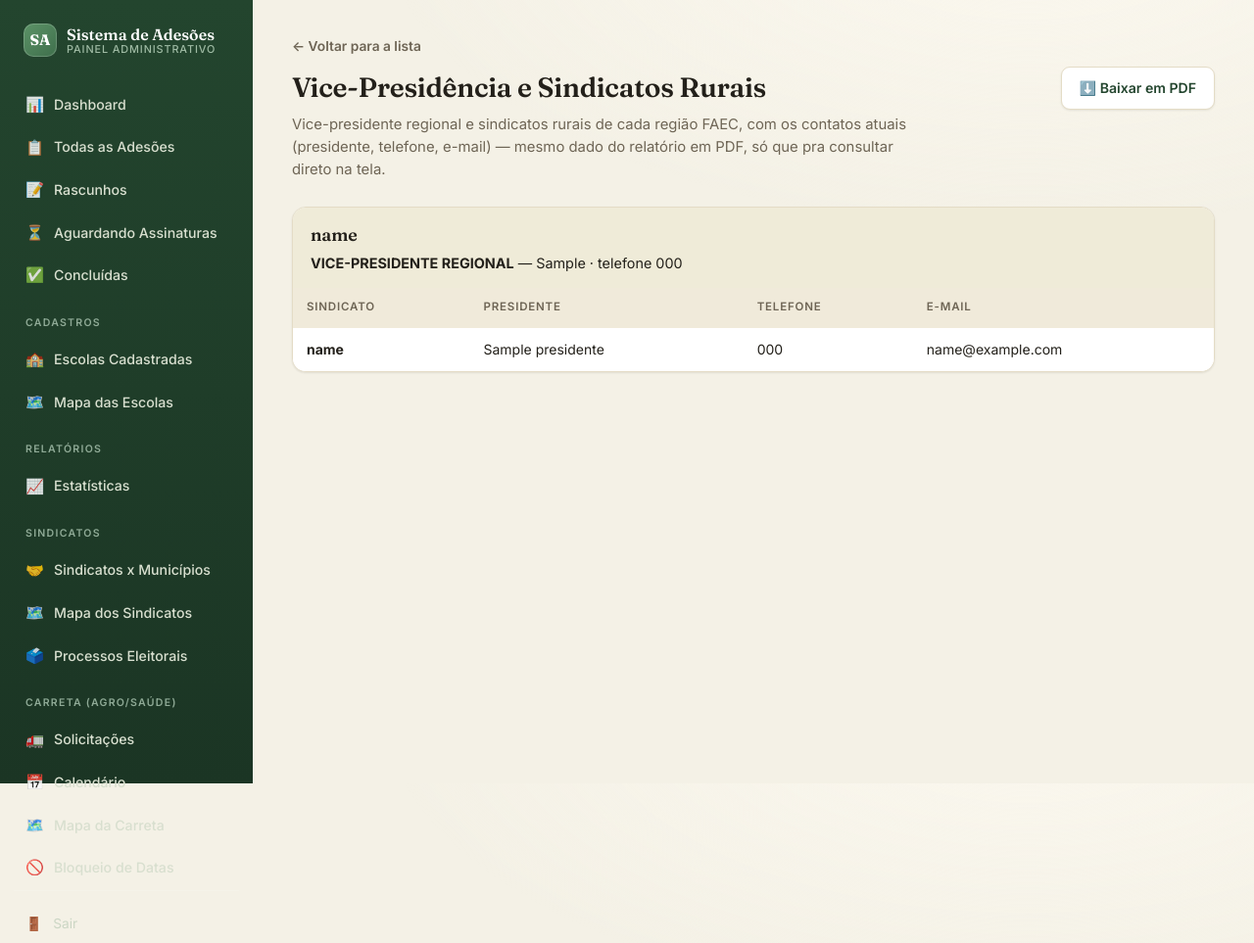
After one commit to Ciiagro/adesoes_ps, a Flask app: template templates/admin_sindicatos_vice_presidencia.html in a window 1280 px wide. The commit adds this page. Shown: the whole page at 98% size. Run offline with Flask 3, Linux system fonts and the light colour scheme; the template is opened without the code that fills it: most values are stand-ins (such as "Sample title", 1, 10 or a date in 2020); parts of the project's set-up code (start-up, migrations or seed data) failed here and were passed over.

Commit message:
Adiciona tela de Vice-Presidência e Sindicatos Rurais (com link pro PDF)

```diff
--- a/app.py
+++ b/app.py
@@ -1374,6 +1374,25 @@ def admin_sindicatos_ficha():
     )
 
 
+@app.route("/admin/sindicatos/vice-presidencia")
+def admin_sindicatos_vice_presidencia():
+    """Mostra na tela os mesmos dados do "Relatório de Contatos dos
+    Sindicatos por Região FAEC" (vice-presidência regional + sindicatos
+    de cada região, com presidente/telefone/e-mail) — a versão em PDF
+    continua disponível a partir daqui, pra quem quiser baixar/imprimir."""
+    resp = acesso_gestao_sindicatos_obrigatorio()
+    if resp:
+        return resp
+
+    db = SessionLocal()
+    return render_template(
+        "admin_sindicatos_vice_presidencia.html",
+        pagina_ativa="sindicatos",
+        apenas_sindicatos=True,
+        regioes=sind.montar_estrutura_relatorio_contatos(db),
+    )
+
+
 @app.route("/admin/sindicatos/relatorio-contatos")
 def admin_sindicatos_relatorio_contatos():
     """Gera o "Relatório de Contatos dos Sindicatos por Região FAEC" em
--- a/templates/admin_sindicatos.html
+++ b/templates/admin_sindicatos.html
@@ -80,7 +80,7 @@
   <a class="btn" href="{{ url_for('admin_sindicato_novo') }}">➕ Novo sindicato</a>
   <a class="btn secundario" href="{{ url_for('admin_sindicatos_exportar', busca=filtro_busca, regiao_faec=filtro_regiao_faec, sindicato_id=filtro_sindicato_id) }}">⬇️ Gerar planilha para os setores</a>
   <a class="btn secundario" href="{{ url_for('admin_sindicatos_ficha') }}" target="_blank">📄 Gerar ficha de distribuição (PDF)</a>
-  <a class="btn secundario" href="{{ url_for('admin_sindicatos_relatorio_contatos') }}" target="_blank">📇 Relatório de contatos por região (PDF)</a>
+  <a class="btn secundario" href="{{ url_for('admin_sindicatos_vice_presidencia') }}">🗂️ Vice-Presidência e Sindicatos Rurais</a>
   {% endif %}
 </form>
 
--- /dev/null
+++ b/templates/admin_sindicatos_vice_presidencia.html
@@ -0,0 +1,56 @@
+{% extends 'admin_base.html' %}
+{% block title %}Vice-Presidência e Sindicatos Rurais{% endblock %}
+{% block admin_content %}
+<a class="link-voltar" href="{{ url_for('admin_sindicatos') }}">← Voltar para a lista</a>
+<div class="page-head" style="display:flex;justify-content:space-between;align-items:flex-start;gap:14px;flex-wrap:wrap;">
+  <div>
+    <h1>Vice-Presidência e Sindicatos Rurais</h1>
+    <p class="sub">
+      Vice-presidente regional e sindicatos rurais de cada região FAEC, com os contatos atuais
+      (presidente, telefone, e-mail) — mesmo dado do relatório em PDF, só que pra consultar direto
+      na tela.
+    </p>
+  </div>
+  <a class="btn secundario" href="{{ url_for('admin_sindicatos_relatorio_contatos') }}" target="_blank">⬇️ Baixar em PDF</a>
+</div>
+
+{% if not regioes %}
+<div class="secao-card"><p class="vazio">Nenhum dado cadastrado ainda.</p></div>
+{% endif %}
+
+{% for nome_regiao in regioes.keys()|sort %}
+{% set info_regiao = regioes[nome_regiao] %}
+<div class="secao-card" style="margin-bottom:16px;padding:0;overflow:hidden;">
+  <div style="background:var(--verde-claro, #EFEBD8);padding:14px 18px;">
+    <h2 style="margin:0;">{{ nome_regiao }}</h2>
+    {% if info_regiao.vice_presidente %}
+    <p style="margin:4px 0 0;font-size:.9rem;">
+      <strong>VICE-PRESIDENTE REGIONAL</strong> — {{ info_regiao.vice_presidente }}
+      {% if info_regiao.telefone_vice %} · telefone {{ info_regiao.telefone_vice }}{% endif %}
+    </p>
+    {% endif %}
+  </div>
+
+  {% if not info_regiao.sindicatos %}
+  <p class="vazio" style="padding:14px 18px;">Nenhum sindicato cadastrado nessa região.</p>
+  {% else %}
+  <table style="margin:0;">
+    <thead>
+      <tr><th>Sindicato</th><th>Presidente</th><th>Telefone</th><th>E-mail</th></tr>
+    </thead>
+    <tbody>
+      {% for nome_sindicato in info_regiao.sindicatos.keys()|sort %}
+      {% set s = info_regiao.sindicatos[nome_sindicato] %}
+      <tr>
+        <td><strong>{{ nome_sindicato }}</strong></td>
+        <td>{{ s.presidente or '—' }}</td>
+        <td>{{ s.telefone or '—' }}</td>
+        <td>{{ s.email or '—' }}</td>
+      </tr>
+      {% endfor %}
+    </tbody>
+  </table>
+  {% endif %}
+</div>
+{% endfor %}
+{% endblock %}
```
Also changed, not shown: 1 other file.
